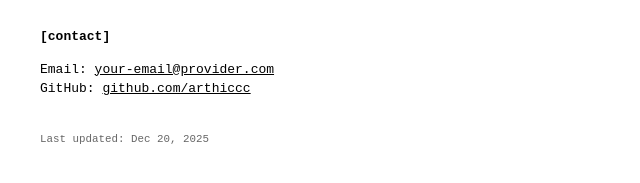
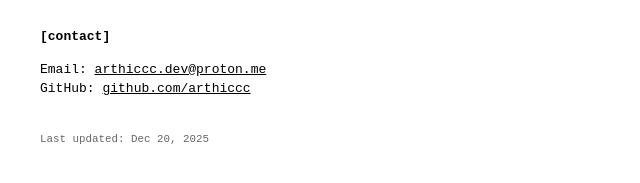
Before and after one commit to arthiccc/portfolio, a plain HTML site: page index.html in a window 1280 px wide. Shown: the part 465-648 px from the top of the page, 300-940 px from the left. Drawn offline with Linux system fonts and the light colour scheme.

Commit message:
Update index.html

```diff
--- a/index.html
+++ b/index.html
@@ -45,7 +45,7 @@
     <section>
         <strong>[contact]</strong>
         <p>
-            Email: <a href="mailto:your-email@provider.com">your-email@provider.com</a><br>
+            Email: <a href="mailto:arthiccc.dev@proton.me">arthiccc.dev@proton.me</a><br>
             GitHub: <a href="https://github.com/arthiccc">github.com/arthiccc</a>
         </p>
     </section>
```
